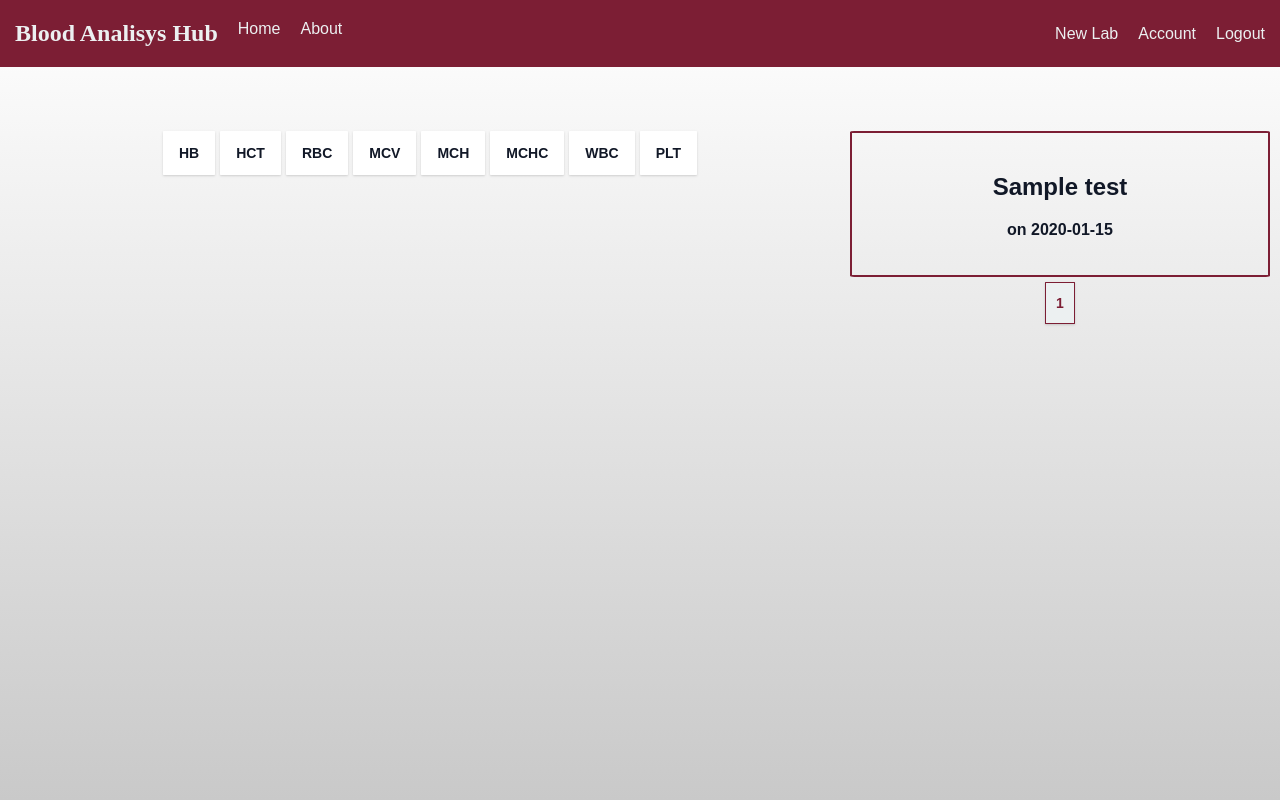
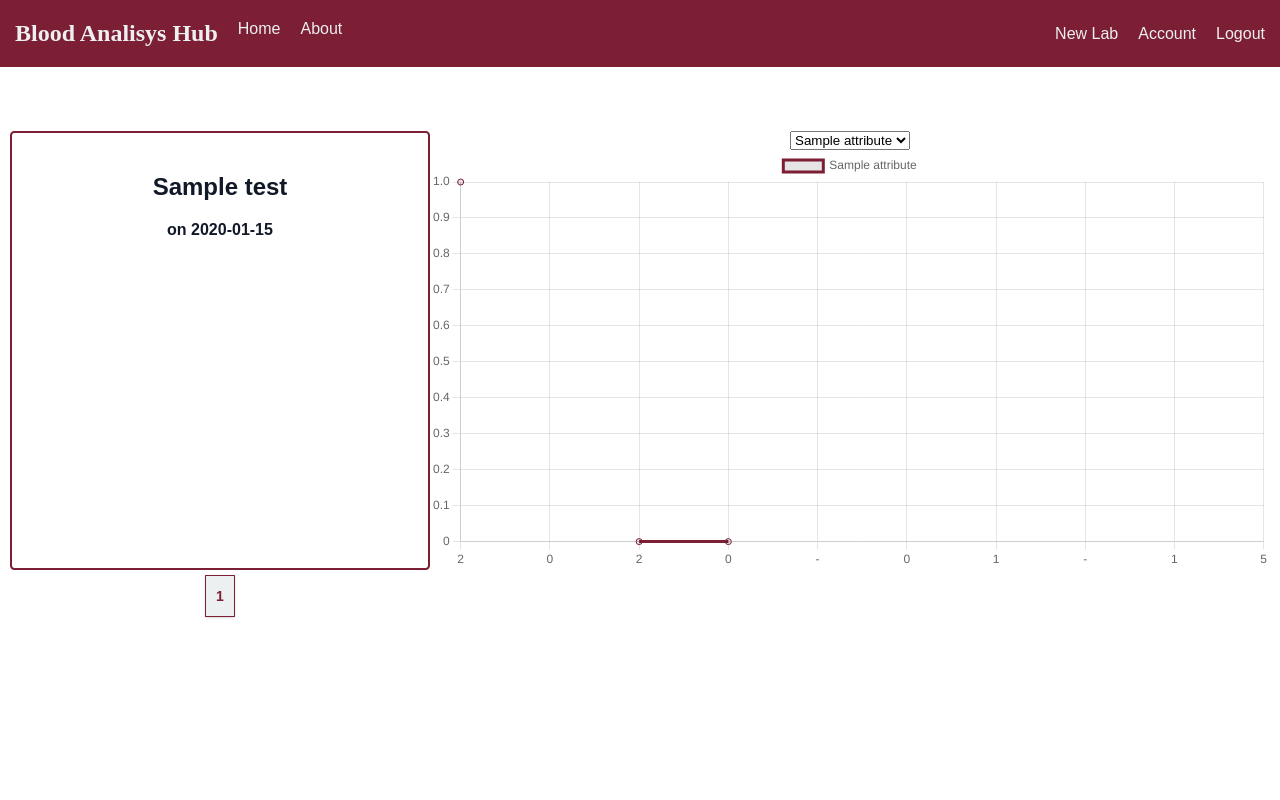
Before and after one commit to Connoisseur01/BloodAnalysis_Hub, a Flask app: page / in a window 1280 px wide. Run offline with Flask 3, Linux system fonts and the light colour scheme; a user stored in the database is signed in; tables that the repository leaves empty hold one stand-in row (values such as "Sample post").

Commit message:
Change graph to show values in relation to time

```diff
--- a/blood_analysis_hub/main/routes.py
+++ b/blood_analysis_hub/main/routes.py
@@ -1,6 +1,7 @@
 from flask import Blueprint, render_template, request
 from flask_login import current_user, login_required
-from blood_analysis_hub.models import Test
+from sqlalchemy import and_
+from blood_analysis_hub.models import Attribute_list, Test, Attribute
 
 main = Blueprint('main', __name__)
 
@@ -11,7 +12,19 @@
     page = request.args.get('page', 1, type=int)
     page_tests = Test.query.filter_by(author=current_user).paginate(page=page, per_page=7)
     tests = Test.query.filter_by(author=current_user).all()
-    return render_template('home.html', page_tests=page_tests, tests=tests)
+    test_ids = [test.id for test in tests]
+    attributes = Attribute.query.all()
+    values = {}
+    for attribute in attributes:
+        vals = Attribute_list.query.filter(and_(Attribute_list.attribute_id == attribute.id,
+                                               Attribute_list.test_id.in_(test_ids))).all()
+        for val in vals:
+            values[attribute.name] = {
+                'value': val.value,
+                'date' : Test.query.filter_by(id=val.test.id).first().date_posted.strftime('%Y-%m-%d')
+            }
+    return render_template('home.html', page_tests=page_tests, values=values,
+                           tests=tests, attributes=attributes)
 
 @main.route("/about")
 def about():
--- a/blood_analysis_hub/static/graphs.js
+++ b/blood_analysis_hub/static/graphs.js
@@ -1,48 +1,46 @@
-    const labels = window.graphData.labels;
+const values = window.values
 
-    const all_values = {
-        'HB': window.graphData.hb,
-        'HCT': window.graphData.hct,
-        'RBC': window.graphData.rbc,
-        'MCV': window.graphData.mcv,
-        'MCH': window.graphData.mch,
-        'MCHC': window.graphData.mchc,
-        'WBC': window.graphData.wbc,
-        'PLT': window.graphData.plt,
+var container = document.getElementById('myChart');
+var selectGraph = document.getElementById('graph');
+
+var myChart;
+
+// Function to update the graph based on the selected attribute
+function updateGraph(selectedAttribute) {
+    var attributeData = window.values[selectedAttribute];
+
+    // Extracting values and dates
+    var values =attributeData.value
+    var dates = attributeData.date
+    console.log(dates)
+    console.log(values)
+
+    // Clear previous chart if exists
+    if (myChart) {
+        myChart.destroy();
     }
 
-    const container = document.getElementById('graphContainer');
+    // Create a new chart
+    myChart = new Chart(container, {
+        type: 'line',
+        data: {
+            labels: dates,
+            datasets: [{
+                label: selectedAttribute,
+                data: values,
+                fill: false,
+                borderColor: 'rgb(124, 30, 52)',
+                tension: 0.1
+            }]
+        }
+    });
+}
 
-    function show_graph(buttonId) {
-        console.log(buttonId)
-        container.innerHTML = '';
-        const canvas = document.createElement('canvas');
-        container.appendChild(canvas);
+// Event listener for select change
+selectGraph.addEventListener('change', function () {
+    var selectedAttribute = this.value;
+    updateGraph(selectedAttribute);
+});
 
-        new Chart(canvas, {
-            type: 'line',
-            data: {
-                labels: labels,
-                datasets: [
-                    {
-                        label: buttonId,
-                        data: all_values[buttonId],
-                        borderColor: 'rgba(75, 192, 192, 1)',
-                        borderWidth: 2,
-                        fill: false,
-                        hidden: false,
-                    },
-                ],
-            },
-            options: {
-                scales: {
-                    x: {
-                        type: 'category',
-                    },
-                    y: {
-                        beginAtZero: true,
-                    },
-                },
-            },
-        });
-    }
+// Initial graph creation based on the default selected value
+updateGraph(selectGraph.value);
--- a/blood_analysis_hub/static/main.css
+++ b/blood_analysis_hub/static/main.css
@@ -6,7 +6,7 @@
 }
 
 body {
-  background: linear-gradient(to bottom, #ffffff, #c9c9c9);
+  background: #ffffff;
 }
 
 header {
@@ -18,7 +18,7 @@
   margin-bottom: 4rem;
 }
 
-.form {
+#form {
   display: flex;
   flex-direction: column;
   margin-bottom: .75rem;
@@ -26,6 +26,14 @@
 
 .form-label {
   margin-top: .75rem;
+  margin-inline: .75rem;
+}
+
+.form-group {
+  display: flex;
+  flex-direction: row;
+  justify-content: center;
+  padding: 0.5rem;
 }
 
 input {
@@ -69,6 +77,9 @@
   font-size: 1.5rem;
   font-weight: bold;
 }
+#brand:hover {
+  color:rgb(124, 30, 52);
+}
 
 .navbar-left,
 .navbar-right {
@@ -93,7 +104,8 @@
 .navbar-right a:hover {
   box-shadow: 0 4px .5rem rgba(0, 0, 0, 0.2);
   border-radius: .5rem;
-  background-color: #2c3e50;
+  background-color: #ffffff;
+  color: rgb(124, 30, 52);
 }
 
 .alert {
@@ -123,7 +135,7 @@
 }
 
 .tests {
-  grid-column: 3;
+  grid-column: 1;
   grid-row: span 4;
   padding: 20px;
   text-align: center;
@@ -143,13 +155,13 @@
   color: rgb(124, 30, 52);
 }
 
-.graph-buttons {
-  grid-column: span 2;
+.graph-select {
+  grid-column-end: 4;
+  grid-column-start: 2;
   grid-row: 1;
   display: flex;
   flex-direction: row;
   justify-content: center;
-  gap: 5px;
 }
 
 .option{
@@ -177,13 +189,16 @@
 }
 
 
-#graphContainer {
+#Chart {
+  display: flex;
+  justify-content: center;
   grid-row-start: 2;
-  grid-column: span 2;
+  grid-column-start: 2;
+  grid-column-end: 4;
 }
 
 .pagination {
-  grid-column: 3;
+  grid-column: 1;
   display: flex;
   justify-content: center;
   list-style: none;
--- a/blood_analysis_hub/templates/home.html
+++ b/blood_analysis_hub/templates/home.html
@@ -18,45 +18,20 @@
                 {% endif %}
             {% endfor %}
         </div>
-        <div class="graph-buttons">
-            <button class="option" id="HB" onclick="show_graph(this.id)">HB</button>
-            <button class="option" id="HCT" onclick="show_graph(this.id)">HCT</button>
-            <button class="option" id="RBC" onclick="show_graph(this.id)">RBC</button>
-            <button class="option" id="MCV" onclick="show_graph(this.id)">MCV</button>
-            <button class="option" id="MCH" onclick="show_graph(this.id)">MCH</button>
-            <button class="option" id="MCHC" onclick="show_graph(this.id)">MCHC</button>
-            <button class="option" id="WBC" onclick="show_graph(this.id)">WBC</button>
-            <button class="option" id="PLT" onclick="show_graph(this.id)">PLT</button>
+        <div class="graph-select">
+            <select name="select graph" id="graph">
+                {% for attribute in attributes %}
+                <option value="{{attribute.name}}">{{attribute.name}}</option>
+                {% endfor %}
+            </select>
         </div>
-
-        <container id="graphContainer"></container>
-
+        <div id='Chart'>
+            <canvas id="myChart"></canvas>
+        </div>
     </main>
-
+    <script src="https://cdn.jsdelivr.net/npm/chart.js"></script>
     <script>
-        window.graphData = {
-        labels: [],
-        hb: [],
-        hct: [],
-        rbc: [],
-        mcv: [],
-        mch: [],
-        mchc: [],
-        wbc: [],
-        plt: []
-        }
-
-        {% for test in tests %}
-            window.graphData.labels.push('{{test.id}}')
-            window.graphData.hb.push({{test.hb}})
-            window.graphData.hct.push({{test.hct}})
-            window.graphData.rbc.push({{test.rbc}})
-            window.graphData.mcv.push({{test.mcv}})
-            window.graphData.mch.push({{test.mch}})
-            window.graphData.mchc.push({{test.mchc}})
-            window.graphData.wbc.push({{test.wbc}})
-            window.graphData.plt.push({{test.pc}})
-        {% endfor %}
+        window.values = JSON.parse('{{ values | tojson | safe}}');
     </script>
     <script src="{{ url_for('static', filename='graphs.js') }}"></script>
 {% endblock content %}
--- a/blood_analysis_hub/templates/layout.html
+++ b/blood_analysis_hub/templates/layout.html
@@ -5,8 +5,6 @@
        <meta http-equiv="X-UA-Compatible" content="IE=edge">
 
         <link rel="stylesheet" type="text/css" href="{{ url_for('static', filename='main.css') }}">
-
-        <script src="https://cdn.jsdelivr.net/npm/chart.js"></script>
 
        {% if title %}
             <title>Blood Analisys Hub - {{ title }}</title>
```
